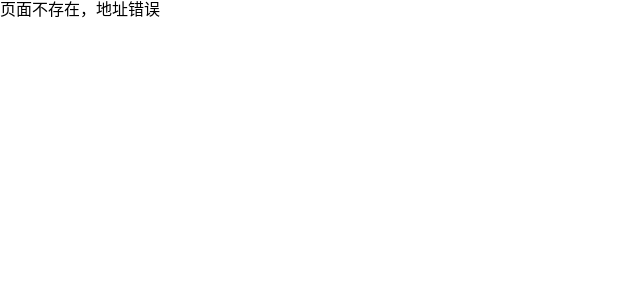
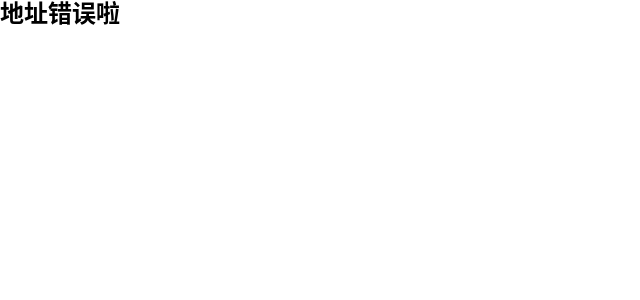
Before and after one commit to summercoming866/Summer-Accounting, a React app: page /#/ in a window 1280 px wide. Shown: the top 300 px of the page, without its empty margins (0-640 px from the left). Built offline with nearby package versions, Linux system fonts and the light colour scheme.

Commit message:
create views

```diff
--- a/src/App.tsx
+++ b/src/App.tsx
@@ -1,5 +1,9 @@
 import React from 'react';
-import Layout from './components/Layout'
+// import Layout from './components/Layout'
+import Tags from './views/Tags'
+import Money from './views/Money'
+import Statistics from './views/Statistics'
+import NoMatch from './views/NoMatch'
 
 import {
   HashRouter as Router,
@@ -31,32 +35,7 @@ function App() {
     </Router >
   );
 }
-function NoMatch() {
-  return (
-    <div>页面不存在，地址错误</div>
-  )
-}
-function Statistics() {
-  return (
-    <Layout>
-      <h2>统计页面</h2>
-    </Layout>
-  );
-}
 
-function Tags() {
-  return (
-    <Layout>
-      <h2>标签页面</h2>
-    </Layout>
-  );
-}
 
-function Money() {
-  return (
-    <Layout>
-      <h2>记账页面</h2>
-    </Layout>
-  );
-}
+
 export default App;
--- /dev/null
+++ b/src/views/Money.tsx
@@ -0,0 +1,10 @@
+import Layout from '../components/Layout'
+import React from 'react'
+function Money() {
+    return (
+      <Layout>
+        <h2>记账页面</h2>
+      </Layout>
+    );
+  }
+  export default Money
--- /dev/null
+++ b/src/views/NoMatch.tsx
@@ -0,0 +1,8 @@
+import React from 'react'
+
+function Tags() {
+    return (
+        <h2>地址错误啦</h2>
+    );
+  }
+  export default Tags
--- /dev/null
+++ b/src/views/Statistics.tsx
@@ -0,0 +1,10 @@
+import Layout from '../components/Layout'
+import React from 'react'
+function Statistics() {
+    return (
+      <Layout>
+        <h2>统计页面</h2>
+      </Layout>
+    );
+  }
+  export default Statistics
--- /dev/null
+++ b/src/views/Tags.tsx
@@ -0,0 +1,11 @@
+import Layout from '../components/Layout'
+import React from 'react'
+
+function Tags() {
+    return (
+      <Layout>
+        <h2>标签页面</h2>
+      </Layout>
+    );
+  }
+  export default Tags
```
